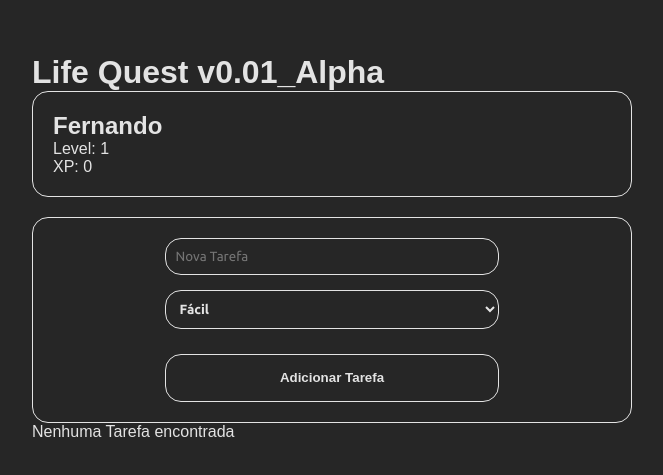
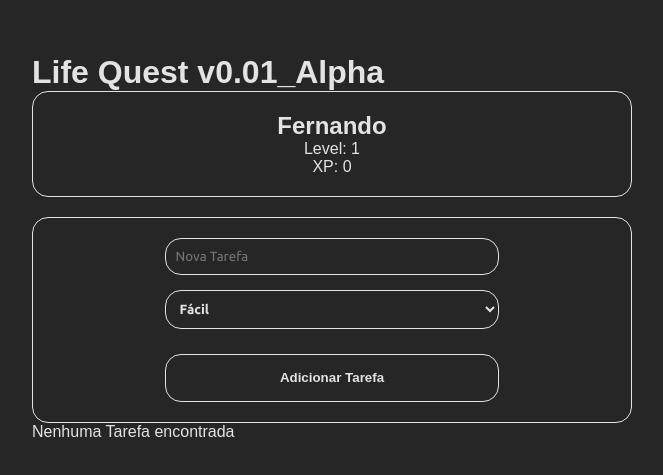
Before and after one commit to dvlneon1/LifeQuest, a React (Vite) app: page / in a window 1280 px wide. Shown: the part 153-628 px from the top of the page, without its empty margins (308-971 px from the left). Built offline with nearby package versions, Linux system fonts and the light colour scheme.

Commit message:
Correções na CardPlayer, fazendo receber XP e level de maneira adequada

```diff
--- a/src/pages/Dashboard.jsx
+++ b/src/pages/Dashboard.jsx
@@ -16,8 +16,7 @@ import { loadPlayer, savePlayer } from "../system/PlayerStorage"
 
 export default function Dashboard(){
 
-    const [player, setPlayer] = useState(
-        loadPlayer() || new Player("Fernando")
+    const [player, setPlayer] = useState(() => loadPlayer() || new Player("Fernando")
     )
 
     const [tasks, setTasks] = useState(loadTasks())
@@ -49,7 +48,11 @@ export default function Dashboard(){
     }
 
     useEffect(() => {saveTasks(tasks)}, [tasks])
-    useEffect(() => {savePlayer(Player)}, [player])
+    useEffect(() => {
+        if(player){
+            savePlayer(player)
+        }
+    }, [player])
 
     return(
         <div className="dashboard-main">
--- a/src/styles/PlayerCard.css
+++ b/src/styles/PlayerCard.css
@@ -9,4 +9,12 @@
     padding: 20px;
     margin-bottom: 20px;
 
+    display: flex;
+    flex-direction: column;
+
+    justify-content: center;
+    align-items: center;
+
+    text-align: center;
+
 }
--- a/src/system/PlayerStorage.js
+++ b/src/system/PlayerStorage.js
@@ -1,7 +1,7 @@
 const STORAGE_KEY = "player"
 
 export function savePlayer(player){
-    if (!player){
+    if (!player || typeof player !==  "object"){
         console.warn("player inválido")
 
         return
```
